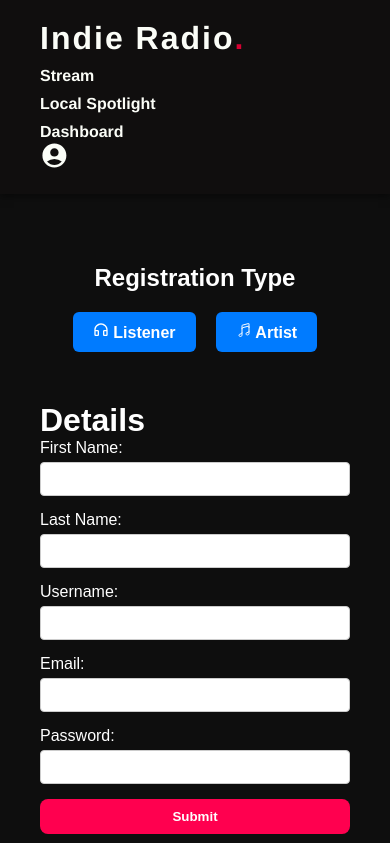
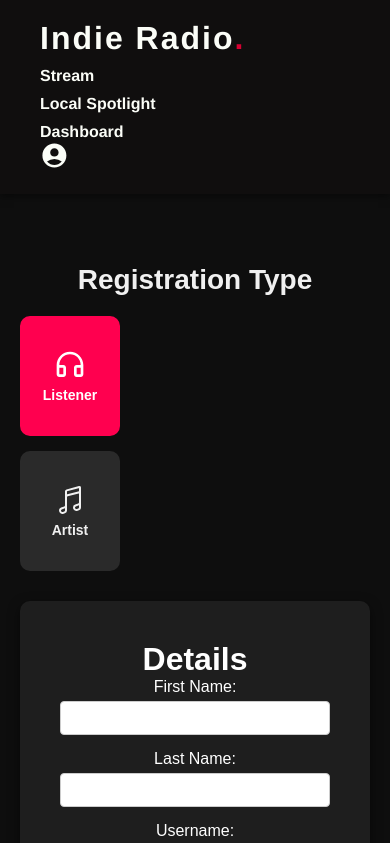
Before and after one commit to Mr-Beastman/203-a2-indieradio, a React (Create React App) app in the folder frontend/: page /register in a window 390 px wide. Shown: the top 843 px of the page. Built offline with nearby package versions, Linux system fonts and the light colour scheme.

Commit message:
style : add basic style to registration and login pages

```diff
--- a/frontend/src/components/forms/loginForm/LoginForm.jsx
+++ b/frontend/src/components/forms/loginForm/LoginForm.jsx
@@ -1,7 +1,9 @@
+// react
 import React, { useState } from 'react';
-
 import { NavLink } from 'react-router-dom';
 
+// style sheet
+import './LoginFormStyle.css'
 
 // import ultilities
 import * as utilities from '../../../utilities/utilities';
--- /dev/null
+++ b/frontend/src/components/forms/loginForm/LoginFormStyle.css
@@ -0,0 +1,77 @@
+.loginForm {
+  max-width: 400px;
+  margin: 80px auto;
+  padding: 30px;
+  background-color: #1e1e1e; /* dark background for contrast */
+  border-radius: 10px;
+  box-shadow: 0 4px 12px rgba(0, 0, 0, 0.5);
+}
+
+.loginForm .title {
+  text-align: center;
+  font-size: 28px;
+  margin-bottom: 10px;
+  color: #f0f0f0; /* matches global text color */
+}
+
+.loginForm p {
+  text-align: center;
+  margin-bottom: 20px;
+}
+
+.loginForm p .register {
+  color: #1e90ff; /* matches global link color */
+}
+
+.loginForm form.loginData {
+  display: flex;
+  flex-direction: column;
+}
+
+.loginForm label {
+  margin-bottom: 15px;
+  font-size: 16px;
+  color: #f0f0f0;
+}
+
+.loginForm input[type="text"],
+.loginForm input[type="password"] {
+  width: 100%;
+  padding: 10px;
+  background-color: #2a2a2a;
+  border: 1px solid #555;
+  border-radius: 5px;
+  color: #f0f0f0;
+}
+
+.loginForm input[type="text"]:focus,
+.loginForm input[type="password"]:focus {
+  border-color: #1e90ff;
+  outline: none;
+}
+
+.loginForm .submitButton {
+  padding: 10px;
+  margin-top: 10px;
+  border: none;
+  border-radius: 5px;
+  cursor: pointer;
+  transition: background-color 0.3s;
+}
+
+.errorDisplay p {
+  color: #ff4d4f;
+  text-align: center;
+  margin-top: 10px;
+}
+
+@media (max-width: 600px) {
+  .loginForm {
+    padding: 20px;
+    margin: 40px auto;
+  }
+
+  .loginForm .title {
+    font-size: 24px;
+  }
+}
--- a/frontend/src/components/forms/userRegistrationForm/UserRegistrationForm.jsx
+++ b/frontend/src/components/forms/userRegistrationForm/UserRegistrationForm.jsx
@@ -55,8 +55,9 @@ export default function UserRegistrationForm({ detectInputs }) {
 
       if(response.ok){
         console.log('Success : User regsitered in database');
-        //clearing error messgae on access
+        // clearing error messagae on access
         setErrorMessage('')
+        // on success navigate to login
         navigate("/login")
       } else {
         setErrorMessage(response.error || 'Unable to Register')
--- a/frontend/src/globalStyle.css
+++ b/frontend/src/globalStyle.css
@@ -27,6 +27,20 @@ a {
   text-decoration: none;
 }
 
+  button {
+    background-color: #ff004f;
+    color: #fff;
+    font-weight: bold;
+    border: none;
+    padding: 10px 16px;
+    border-radius: 8px;
+    transition: background-color 0.3s ease;
+  }
+
+  button:hover {
+    background-color: #e60047;
+  }
+
 /* WebKit Scrollbar */
 ::-webkit-scrollbar {
   width: 8px;
--- a/frontend/src/pages/entry/registration/Registration.jsx
+++ b/frontend/src/pages/entry/registration/Registration.jsx
@@ -28,8 +28,8 @@ export default function Registration() {
         <div className="pageContents">
             <h2>Registration Type</h2>
             <div className="selectionButtons">
-                <button onClick={openUserForm}> <RiHeadphoneLine /> Listener </button>
-                <button onClick={openArtistForm}> <IoMusicalNotesOutline/> Artist</button>
+                <button onClick={openUserForm}className={`selectButton ${userType === 'user' ? 'active' : ''}`}> <RiHeadphoneLine /> Listener </button>
+                <button onClick={openArtistForm} className={`selectButton ${userType === 'artist' ? 'active' : ''}`}> <IoMusicalNotesOutline/> Artist</button>
             </div>
 
             <div className="formContainer">
--- a/frontend/src/pages/entry/registration/RegistrationStyle.css
+++ b/frontend/src/pages/entry/registration/RegistrationStyle.css
@@ -1,5 +1,3 @@
-/* UserRegistration.css */
-
 .pageContents {
   max-width: 600px;
   margin: 50px auto;
@@ -8,30 +6,74 @@
   text-align: center;
 }
 
-.selectionButtons {
-  margin: 20px 0;
+.pageContents h2 {
+  font-size: 28px;
+  margin-bottom: 20px;
+  color: #f0f0f0;
 }
 
-
+.selectionButtons {
+  display: flex;
+  justify-content: center;
+  gap: 20px;
+  margin-bottom: 30px;
+}
 
 .selectionButtons button {
+  display: flex;
+  flex-direction: column;
+  align-items: center;
+  justify-content: center;
+  width: 150px;
+  height: 150px;
+  padding: 12px;
+  background-color: #2a2a2a;
+  color: #f0f0f0;
+  font-size: 14px;
+  border: 2px solid transparent;
+  border-radius: 10px;
+  cursor: pointer;
+  transition: all 0.3s ease;
+}
 
-  padding: 10px 20px;
-  margin: 0 10px;
-  background-color: #007bff;
-  color: white;
-  border: none;
-  border-radius: 6px;
-  cursor: pointer;
-  font-size: 16px;
-  transition: background-color 0.3s ease;
+.selectionButtons button svg {
+  font-size: 40px;
+  margin-bottom: 6px;
 }
 
 .selectionButtons button:hover {
-  background-color: #0056b3;
+  background-color: #3a3a3a;
+}
+
+.selectionButtons .active {
+  background-color: #ff004f;
+  color: #fff;
+  border-color: #ff004f;
+}
+
+.selectionButtons .active svg {
+  color: #fff;
 }
 
 .formContainer {
-  margin-top: 30px;
-  text-align: left;
+  background-color: #1e1e1e;
+  padding: 20px;
+  border-radius: 10px;
+  box-shadow: 0 4px 12px rgba(0, 0, 0, 0.5);
 }
+
+@media (max-width: 600px) {
+  .selectionButtons {
+    flex-direction: column;
+    gap: 15px;
+  }
+
+  .selectionButtons button {
+    width: 100px;
+    height: 120px;
+  }
+
+  .selectionButtons button svg {
+    font-size: 32px;
+  }
+}
--- a/frontend/src/pages/localspotlight/LocalSpotlight.jsx
+++ b/frontend/src/pages/localspotlight/LocalSpotlight.jsx
@@ -1,5 +1,7 @@
 import React from 'react';
+
 import './LocalSpotlight.css';
+import bannerImage from './images/local-spotlight-banner.png';
 
 export default function LocalSpotlight() {
   return (
@@ -8,7 +10,7 @@ export default function LocalSpotlight() {
       <p>Showcasing the finest underground talent from Aotearoa.</p>
 
       <div className="spotlightBanner">
-        <img src="/images/local-spotlight-banner.png" alt="Local Artists Banner" />
+        <img src={bannerImage} alt="Local Artists Banner" />
       </div>
     </div>
   );
```
